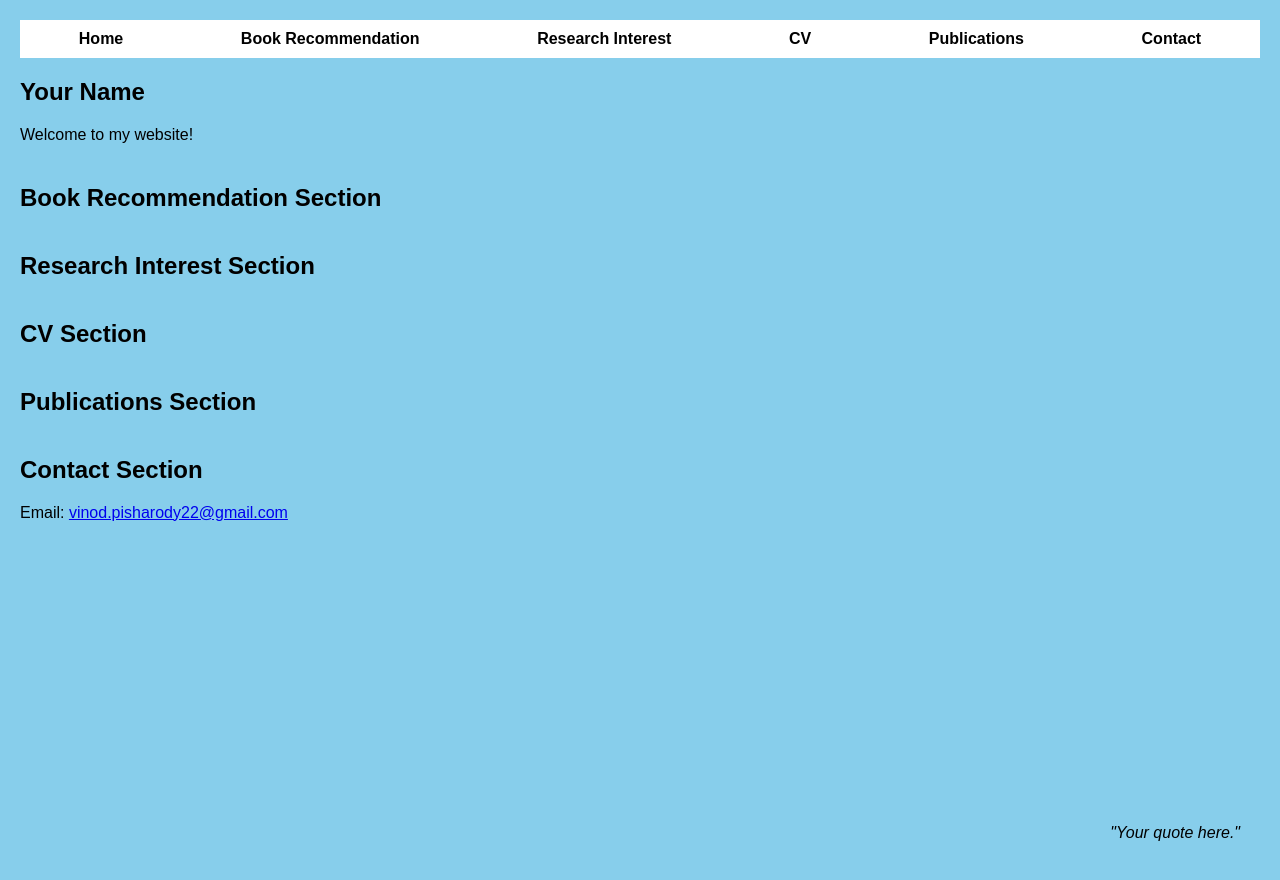
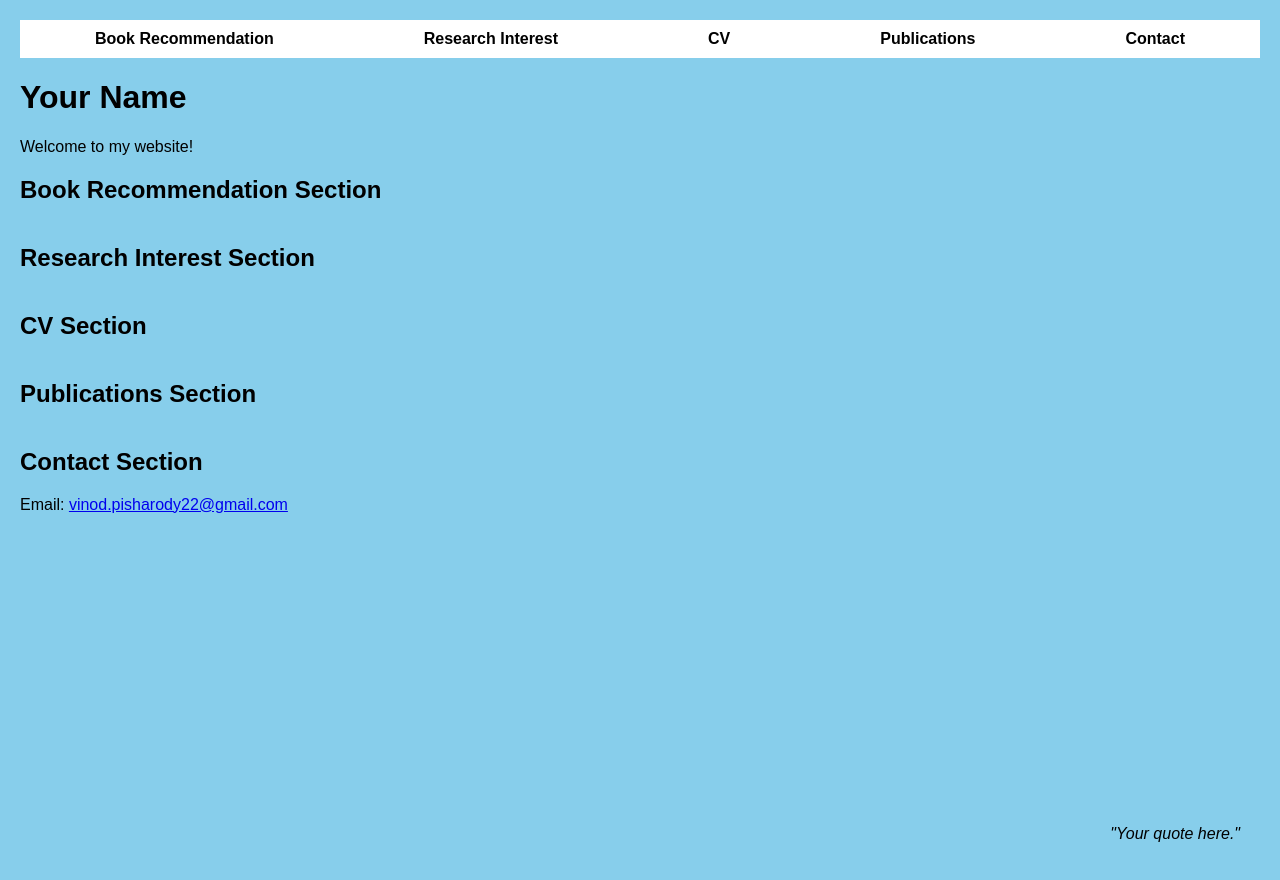
Before and after one commit to vinodpisharody/vinodpisharody.github.io, a plain HTML site: page index.html in a window 1280 px wide. Drawn offline with Linux system fonts and the light colour scheme.

Commit message:
Update index.html

```diff
--- a/index.html
+++ b/index.html
@@ -46,7 +46,6 @@
 </head>
 <body>
     <nav>
-        <a href="#home">Home</a>
         <a href="#book-recommendation">Book Recommendation</a>
         <a href="#research-interest">Research Interest</a>
         <a href="#cv">CV</a>
@@ -55,10 +54,10 @@
     </nav>
 
     <div id="container">
-        <section id="home">
+        <div id="home">
             <h1>Your Name</h1>
             <p>Welcome to my website!</p>
-        </section>
+        </div>
 
         <section id="book-recommendation">
             <h2>Book Recommendation Section</h2>
```
